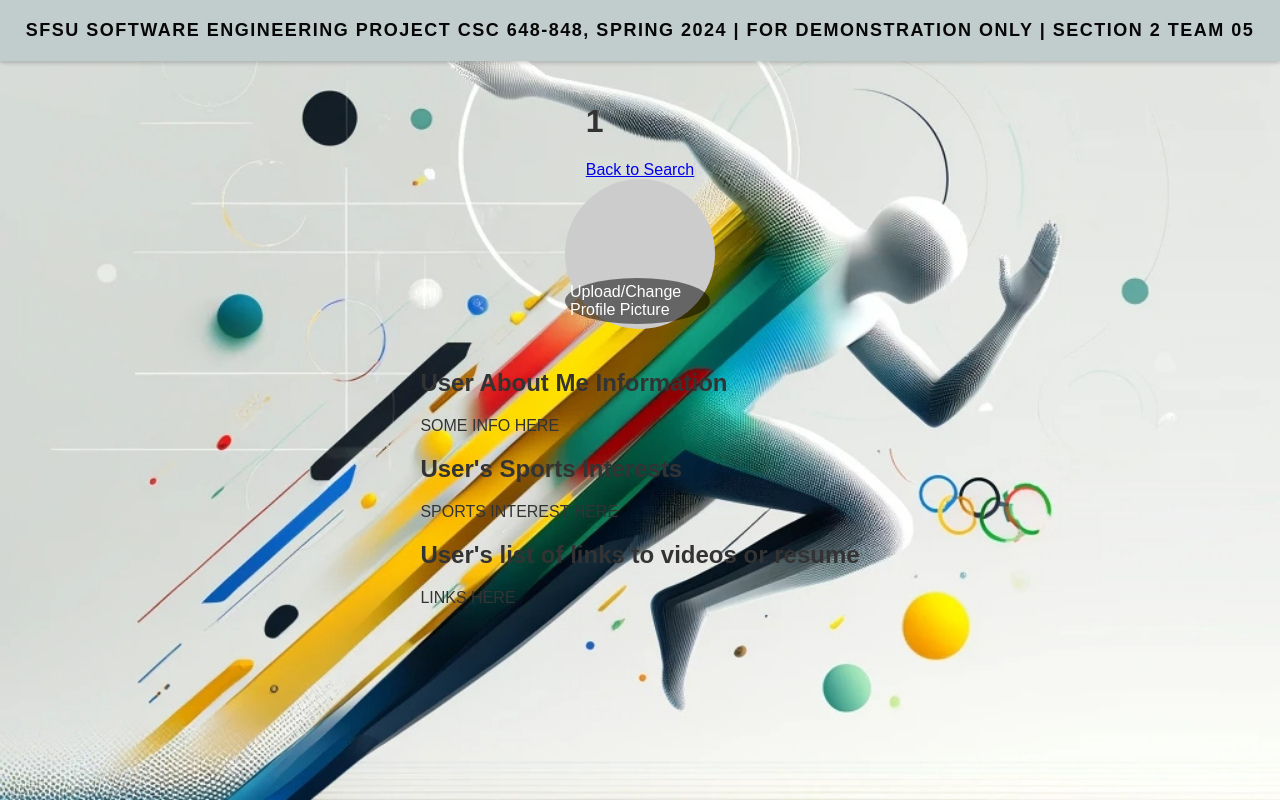
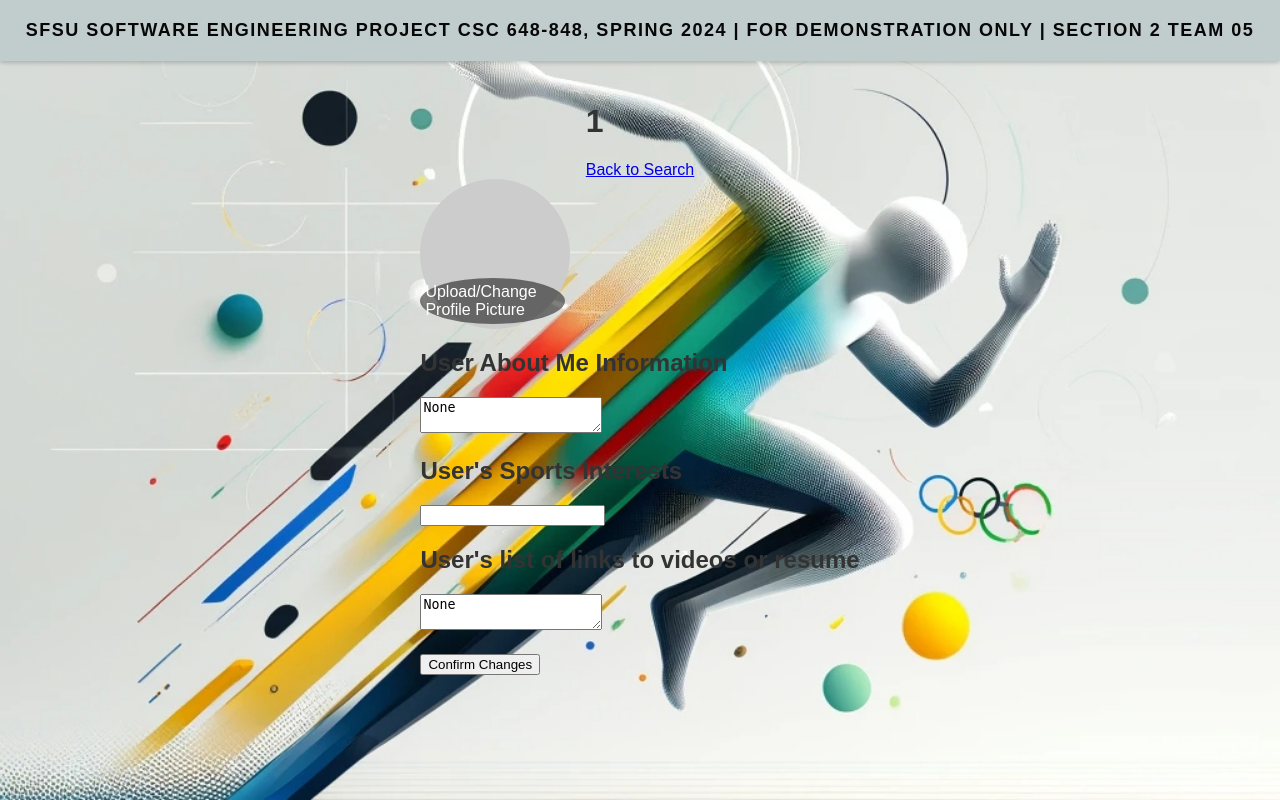
Before and after one commit to hkwon4/OlymPick, a Flask app: page /loggedlanding/1/1/profilepage in a window 1280 px wide. Run offline with Flask 3, Linux system fonts and the light colour scheme; data that the repository does not hold is empty; some libraries are stand-ins or nearby versions.

Commit message:
userinfo

```diff
--- a/application/templates/userpage.html
+++ b/application/templates/userpage.html
@@ -35,25 +35,26 @@
             <img id="image" src="" alt="Image to crop" style="display: none;">
         </div>
 
-        <button type="submit" class="save-button" style="display: none;">Confirm Changes</button>
-    </form>
-
         <div class="profile-details">
-        <div class="about-me">
+            <div class="aboutMe">
                 <h2>User About Me Information</h2>
-            <div>SOME INFO HERE</div>
+                <textarea name="aboutMe">{{ about_me }}</textarea>
             </div>
 
             <div class="sports-interests">
                 <h2>User's Sports Interests</h2>
-            <div>SPORTS INTEREST HERE</div>
+                <input type="text" name="sports_interests" value="{{ sports_interests }}">
             </div>
 
             <div class="links">
                 <h2>User's list of links to videos or resume</h2>
-            <div>LINKS HERE</div>
+                <textarea name="link_url">{{ userlink }}</textarea>
+
             </div>
         </div>
+
+        <button type="submit" class="save-button">Confirm Changes</button>
+    </form>
 </div>
 {% endblock %}
 
```
Lines whose indentation alone changed are shown as unchanged.
